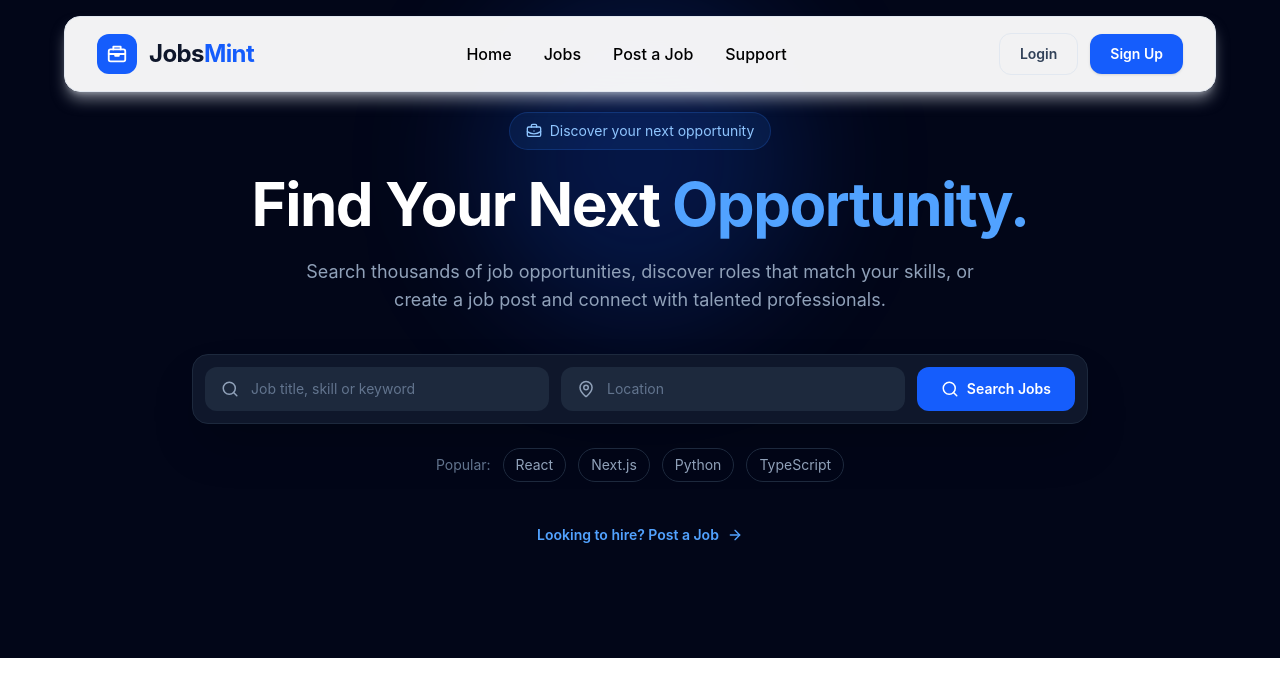
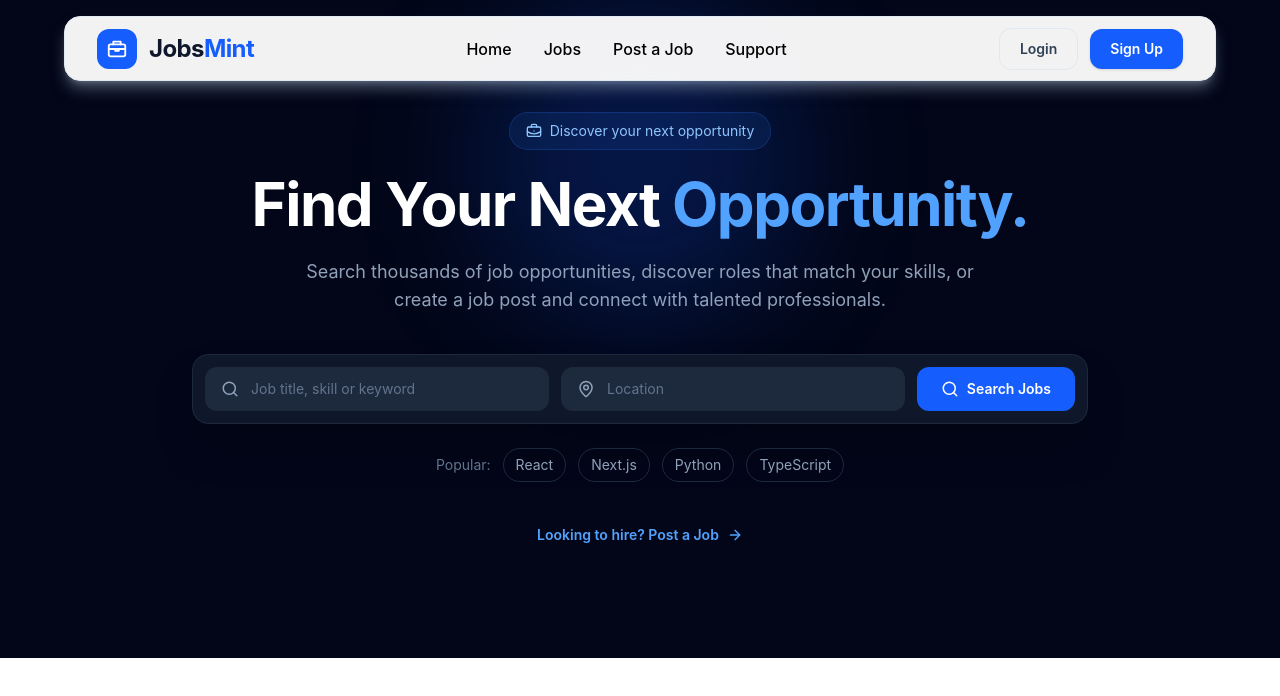
Before and after one commit to raushan-sinha/jobsmint, a React (Vite) app: page / in a window 1280 px wide. Shown: the top 696 px of the page. Built offline with nearby package versions, Linux system fonts and the light colour scheme.

Commit message:
Updated Navbar height & shadow

```diff
--- a/src/components/layout/Navbar.tsx
+++ b/src/components/layout/Navbar.tsx
@@ -3,7 +3,7 @@ import { NavbarLinkData } from "../../data/navbarLinks.data";
 export default function Navbar() {
     return (
         <header className="fixed top-[2%] left-1/2 z-50 w-[90%] -translate-x-1/2">
-            <nav className="flex h-[76px] items-center justify-between rounded-2xl border border-slate-200 bg-white/95 px-8 shadow-lg shadow-slate-200/50 backdrop-blur-xl">
+            <nav className="flex h-[65px] items-center justify-between rounded-2xl border border-slate-200 bg-white/95 px-8 shadow-lg shadow-slate-400/50 backdrop-blur-xl">
 
                 {/* Logo */}
                 <a href="/" className="flex items-center gap-3">
```
